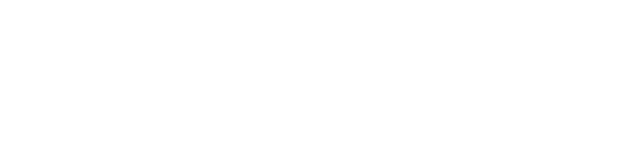
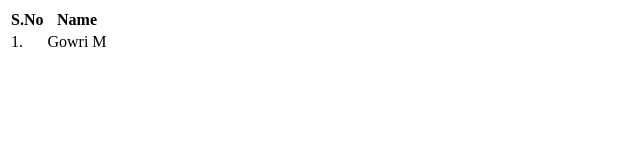
Before and after one commit to Gowri4622/html-table, a plain HTML site: page index.html in a window 1280 px wide. Shown: the whole page, without its empty margins (0-640 px from the left). Drawn offline with Linux system fonts and the light colour scheme.

Commit message:
New table created to display the names.

```diff
--- a/index.html
+++ b/index.html
@@ -7,6 +7,16 @@
     <title>Document</title>
 </head>
 <body>
+    <table>
+        <tr>
+            <th>S.No</th>
+            <th>Name</th>
+        </tr>
+        <tr>
+            <td>1.</td>
+            <td>Gowri M</td>
+        </tr>
 
+    </table>
 </body>
 </html>
```
